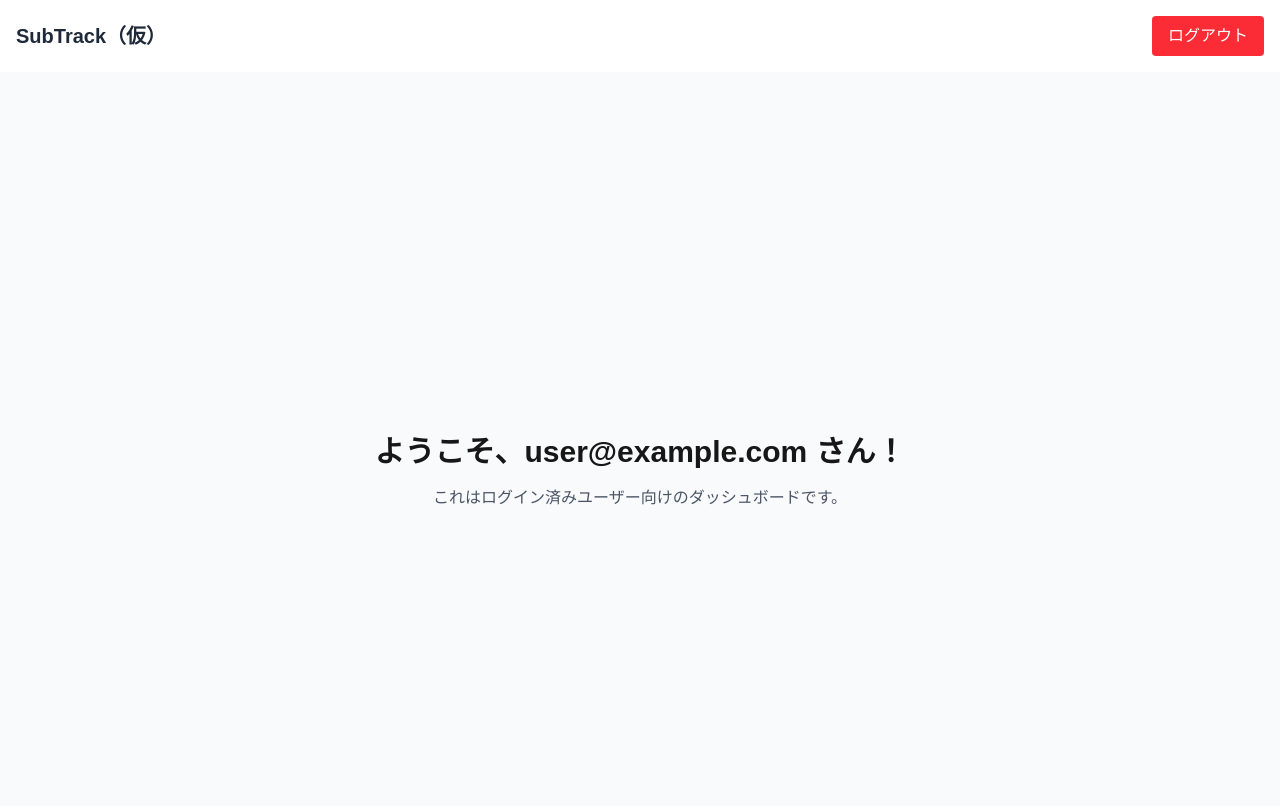
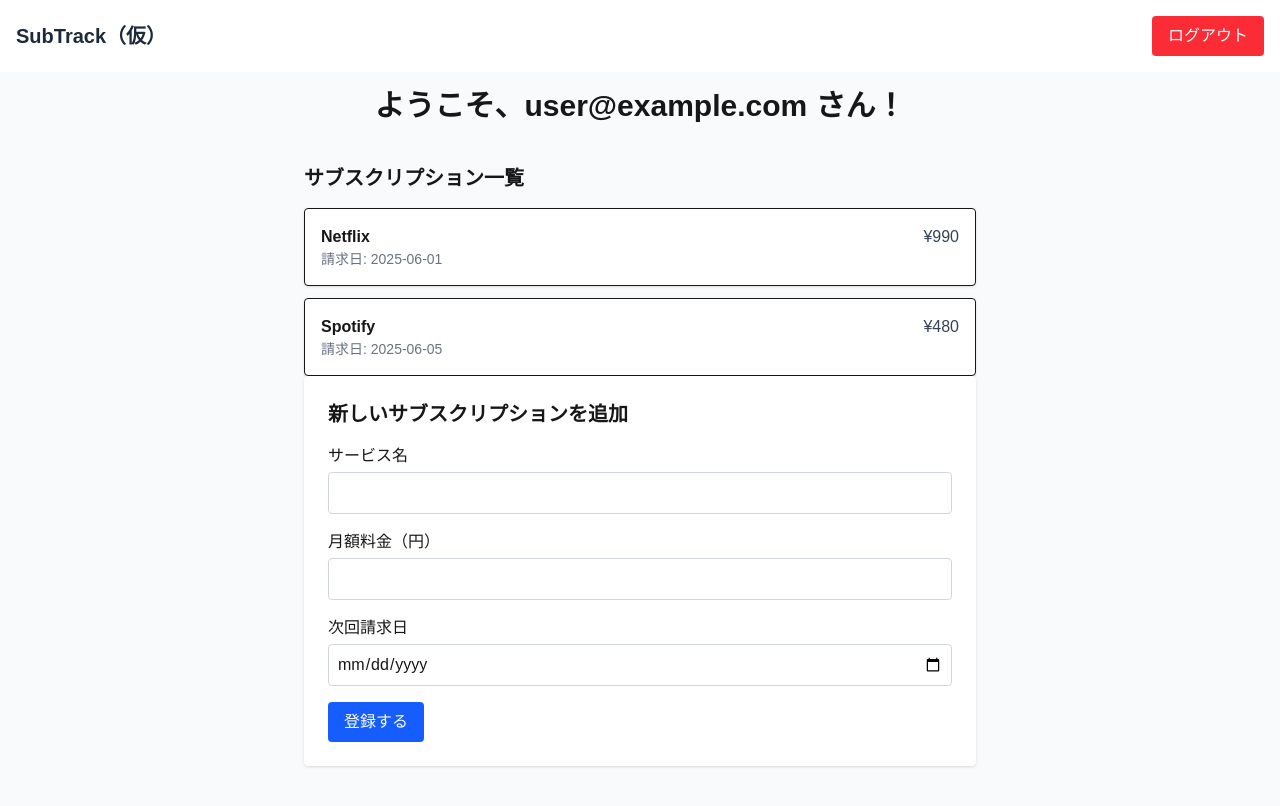
Before and after one commit to komdoroid/subtrack, a Next.js app: page /dashboard in a window 1280 px wide. Shown: the top 806 px of the page. Built offline with nearby package versions, Linux system fonts and the light colour scheme; no server answers; sample sign-in values are in the browser's storage.

Commit message:
[feat] Update dashboard

```diff
--- a/src/app/dashboard/page.tsx
+++ b/src/app/dashboard/page.tsx
@@ -10,6 +10,8 @@
 
 import { useAuth } from '@/lib/useAuth'
 import { Navbar } from '@/components/Navbar'
+import { SubscriptionList } from '@/components/SubscriptionList'
+import { SubscriptionForm } from '@/components/SubscriptionForm'
 
 export default function DashboardPage() {
   const { user, loading } = useAuth(true)
@@ -21,9 +23,10 @@ export default function DashboardPage() {
   return (
     <>
       <Navbar />
-      <main className="min-h-screen bg-gray-50 flex flex-col items-center justify-center p-4">
+      <main className="min-h-screen bg-gray-50 flex flex-col items-center p-4">
         <h1 className="text-3xl font-bold mb-4">ようこそ、{user?.email} さん！</h1>
-        <p className="text-gray-600">これはログイン済みユーザー向けのダッシュボードです。</p>
+        <SubscriptionList />
+        <SubscriptionForm />
       </main>
     </>
   )
--- a/src/app/page.tsx
+++ b/src/app/page.tsx
@@ -1,74 +1,19 @@
-'use client'
+/**
+ * page.tsx (root)
+ * ----------------------------------------
+ * 作成日: 2025-05-26
+ * 概要  : 仮のトップページ（将来的にLP等へ）
+ */
 
-import { useState } from 'react'
-import { auth } from '@/firebase'
-import { createUserWithEmailAndPassword, signInWithEmailAndPassword } from 'firebase/auth'
-
-export default function AuthPage() {
-  const [email, setEmail] = useState('')
-  const [password, setPassword] = useState('')
-  const [isLogin, setIsLogin] = useState(true)
-  const [error, setError] = useState('')
-
-  const handleSubmit = async (e: React.FormEvent) => {
-    e.preventDefault()
-    setError('')
-
-    try {
-      if (isLogin) {
-        await signInWithEmailAndPassword(auth, email, password)
-      } else {
-        await createUserWithEmailAndPassword(auth, email, password)
-      }
-    } catch (err: any) {
-      setError(err.message)
-    }
-  }
-
+export default function HomePage() {
   return (
-    <div className="min-h-screen flex items-center justify-center bg-gray-100">
-      <form onSubmit={handleSubmit} className="bg-white p-8 rounded-xl shadow-md w-full max-w-md space-y-4">
-        <h2 className="text-2xl font-bold text-center">
-          {isLogin ? 'ログイン' : '新規登録'}
-        </h2>
-
-        <input
-          type="email"
-          placeholder="メールアドレス"
-          value={email}
-          onChange={(e) => setEmail(e.target.value)}
-          required
-          className="w-full border p-2 rounded"
-        />
-        <input
-          type="password"
-          placeholder="パスワード"
-          value={password}
-          onChange={(e) => setPassword(e.target.value)}
-          required
-          className="w-full border p-2 rounded"
-        />
-
-        {error && <p className="text-red-500 text-sm">{error}</p>}
-
-        <button
-          type="submit"
-          className="w-full bg-blue-500 text-white py-2 rounded hover:bg-blue-600 transition"
-        >
-          {isLogin ? 'ログイン' : '登録'}
-        </button>
-
-        <p className="text-center text-sm">
-          {isLogin ? 'アカウントをお持ちでないですか？' : 'すでにアカウントをお持ちですか？'}{' '}
-          <button
-            type="button"
-            onClick={() => setIsLogin(!isLogin)}
-            className="text-blue-500 underline"
-          >
-            {isLogin ? '新規登録' : 'ログイン'}はこちら
-          </button>
-        </p>
-      </form>
-    </div>
+    <main className="min-h-screen flex items-center justify-center bg-white">
+      <h1 className="text-2xl font-bold text-gray-800">
+        ようこそ SubTrack（仮）へ！<br />
+        <a href="/auth" className="text-blue-500 underline">
+          ログインページへ
+        </a>
+      </h1>
+    </main>
   )
 }
--- /dev/null
+++ b/src/components/SubscriptionForm.tsx
@@ -0,0 +1,77 @@
+/**
+ * SubscriptionForm.tsx
+ * ----------------------------------------
+ * 作成日: 2025-05-26
+ * 概要  : サブスクリプション新規登録フォーム（現時点ではstateのみ保存）
+ * 補足  : 次ステップで Firestore に保存処理を追加予定
+ */
+
+'use client'
+
+import { useState } from 'react'
+
+export const SubscriptionForm = () => {
+  const [name, setName] = useState('')
+  const [price, setPrice] = useState('')
+  const [billingDate, setBillingDate] = useState('')
+
+  const handleSubmit = (e: React.FormEvent) => {
+    e.preventDefault()
+    console.log({
+      name,
+      price: Number(price),
+      billingDate,
+    })
+
+    // フォーム初期化
+    setName('')
+    setPrice('')
+    setBillingDate('')
+  }
+
+  return (
+    <form onSubmit={handleSubmit} className="bg-white shadow p-6 rounded w-full max-w-2xl">
+      <h2 className="text-xl font-semibold mb-4">新しいサブスクリプションを追加</h2>
+
+      <div className="mb-4">
+        <label className="block mb-1 font-medium">サービス名</label>
+        <input
+          type="text"
+          value={name}
+          onChange={(e) => setName(e.target.value)}
+          required
+          className="w-full border border-gray-300 rounded p-2"
+        />
+      </div>
+
+      <div className="mb-4">
+        <label className="block mb-1 font-medium">月額料金（円）</label>
+        <input
+          type="number"
+          value={price}
+          onChange={(e) => setPrice(e.target.value)}
+          required
+          className="w-full border border-gray-300 rounded p-2"
+        />
+      </div>
+
+      <div className="mb-4">
+        <label className="block mb-1 font-medium">次回請求日</label>
+        <input
+          type="date"
+          value={billingDate}
+          onChange={(e) => setBillingDate(e.target.value)}
+          required
+          className="w-full border border-gray-300 rounded p-2"
+        />
+      </div>
+
+      <button
+        type="submit"
+        className="bg-blue-600 text-white px-4 py-2 rounded hover:bg-blue-700"
+      >
+        登録する
+      </button>
+    </form>
+  )
+}
--- /dev/null
+++ b/src/components/SubscriptionList.tsx
@@ -0,0 +1,63 @@
+/**
+ * SubscriptionList.tsx
+ * ----------------------------------------
+ * 作成日: 2025-05-26
+ * 概要  : サブスクリプション一覧表示（現時点ではダミーデータ使用）
+ * 補足  : 将来的に Firebase から取得するよう拡張予定
+ */
+
+'use client'
+
+import { useEffect, useState } from 'react'
+
+type Subscription = {
+  id: string
+  name: string
+  price: number
+  billingDate: string
+}
+
+export const SubscriptionList = () => {
+  const [subscriptions, setSubscriptions] = useState<Subscription[]>([])
+
+  useEffect(() => {
+    // ダミーデータ（今後 Firebase から取得に置き換え）
+    const dummy: Subscription[] = [
+      {
+        id: '1',
+        name: 'Netflix',
+        price: 990,
+        billingDate: '2025-06-01',
+      },
+      {
+        id: '2',
+        name: 'Spotify',
+        price: 480,
+        billingDate: '2025-06-05',
+      },
+    ]
+    setSubscriptions(dummy)
+  }, [])
+
+  return (
+    <div className="w-full max-w-2xl mt-6">
+      <h2 className="text-xl font-semibold mb-4">サブスクリプション一覧</h2>
+      <ul className="space-y-3">
+        {subscriptions.map((sub) => (
+          <li
+            key={sub.id}
+            className="border rounded p-4 bg-white shadow-sm flex justify-between"
+          >
+            <div>
+              <p className="font-bold">{sub.name}</p>
+              <p className="text-sm text-gray-500">請求日: {sub.billingDate}</p>
+            </div>
+            <div className="text-right font-medium text-gray-700">
+              ¥{sub.price.toLocaleString()}
+            </div>
+          </li>
+        ))}
+      </ul>
+    </div>
+  )
+}
```
